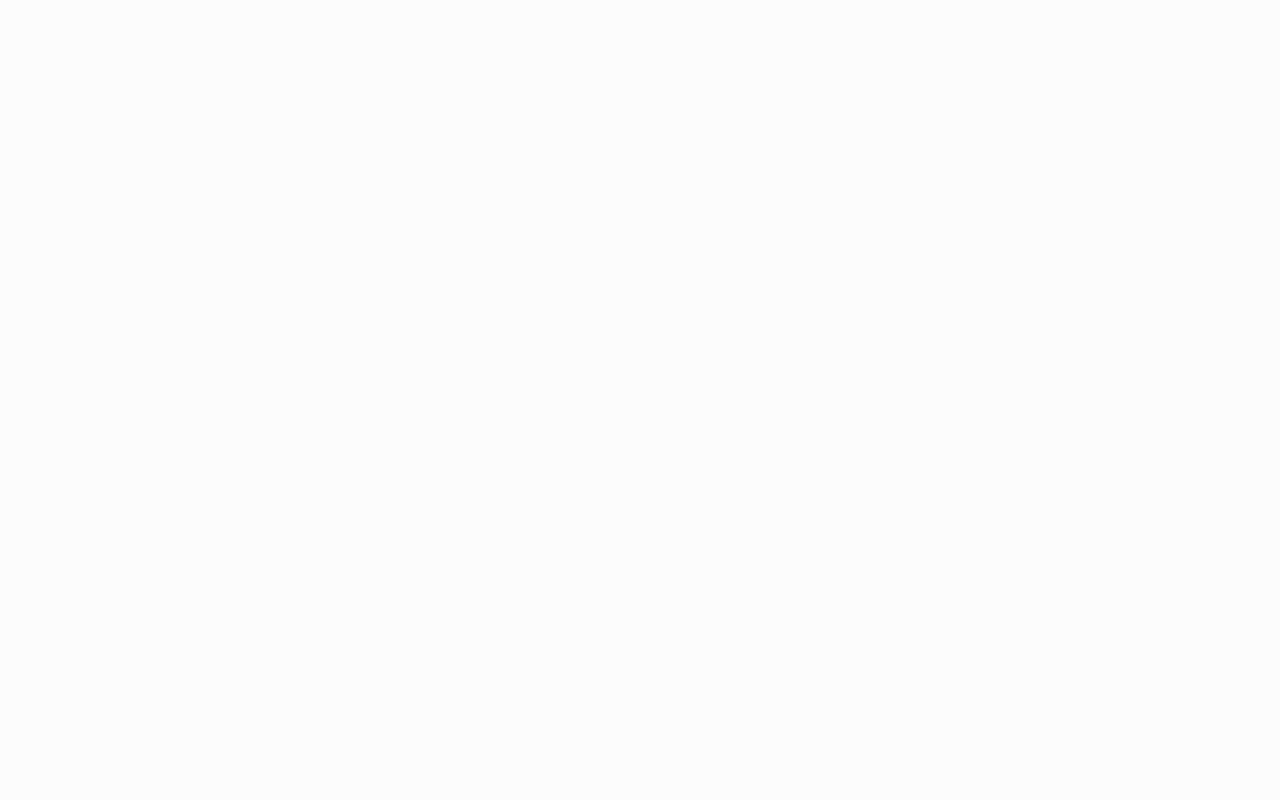
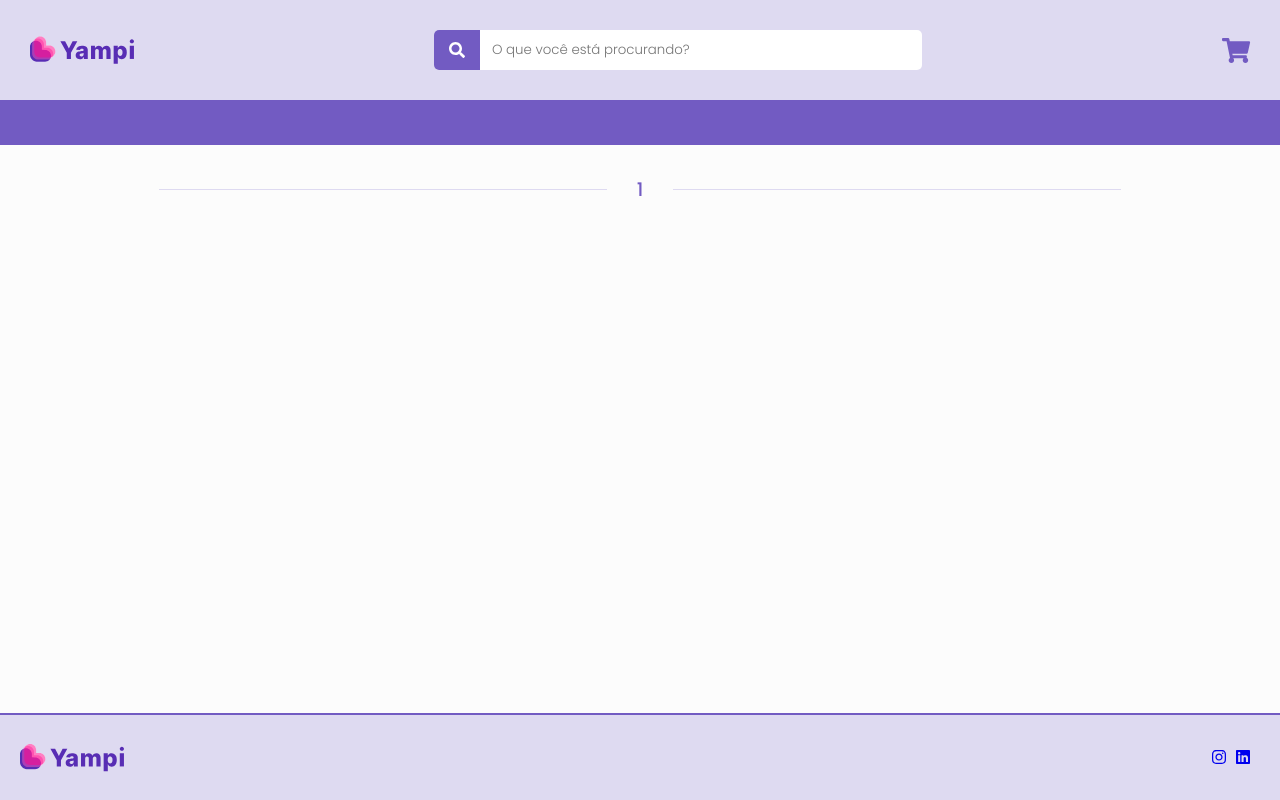
Before and after one commit to thaislorentz/job-frontend-developer, a Vue app: page /#/1 in a window 1280 px wide. Built offline with nearby package versions, Linux system fonts and the light colour scheme.

Commit message:
feat: create category page and route

```diff
--- /dev/null
+++ b/src/pages/_category.vue
@@ -0,0 +1,42 @@
+<template>
+  <div class="page">
+    <Header />
+        <Title :title="category" />
+    <Footer />
+  </div>
+</template>
+
+<script>
+import Header from "../components/Header.vue";
+import Title from "../components/Title.vue";
+import Card from "../components/Card.vue";
+import Footer from "../components/Footer.vue";
+
+export default {
+  name: "App",
+  components: {
+    Header,
+    Title,
+    Card,
+    Footer
+  },
+  data() {
+    return {
+        category: ''
+    };
+  },
+  methods: {
+    getConfigByURL() {
+      var configId = this.$route.path.split("/");
+      this.category = configId[1]
+    },
+  },
+  created() {
+    this.getConfigByURL();
+  }
+};
+</script>
+
+<style lang="scss">
+@import "@/assets/_colors.scss";
+</style>
--- a/src/router/index.js
+++ b/src/router/index.js
@@ -1,6 +1,7 @@
 import Vue from "vue";
 import Router from "vue-router";
 import Homepage from "@/pages";
+import Category from "@/pages/_category.vue";
 
 Vue.use(Router);
 
@@ -10,6 +11,11 @@
       path: "/",
       name: "Homepage",
       component: Homepage
+    },
+    {
+      path: "/:category",
+      name: "Category",
+      component: Category
     }
   ]
 });
```
